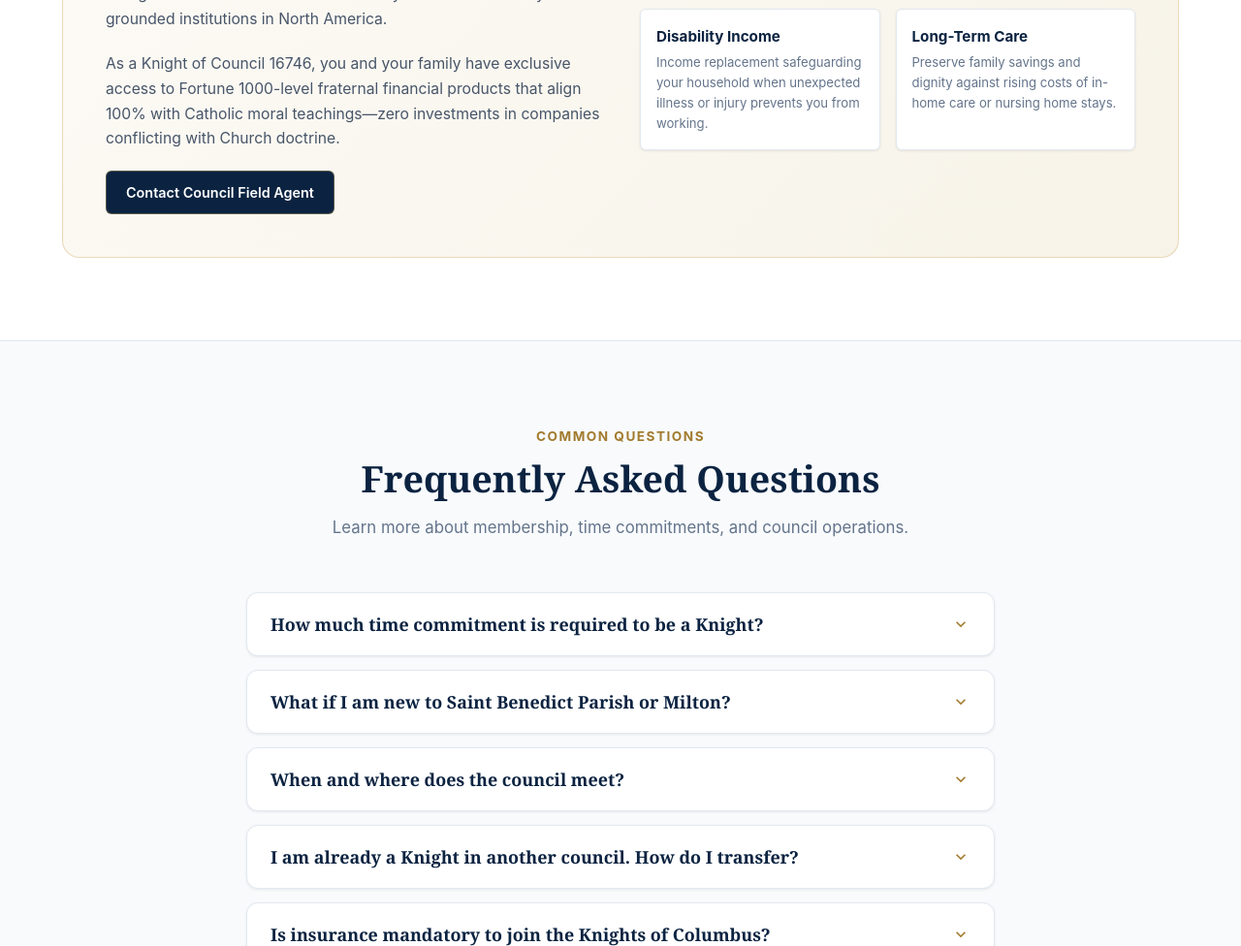
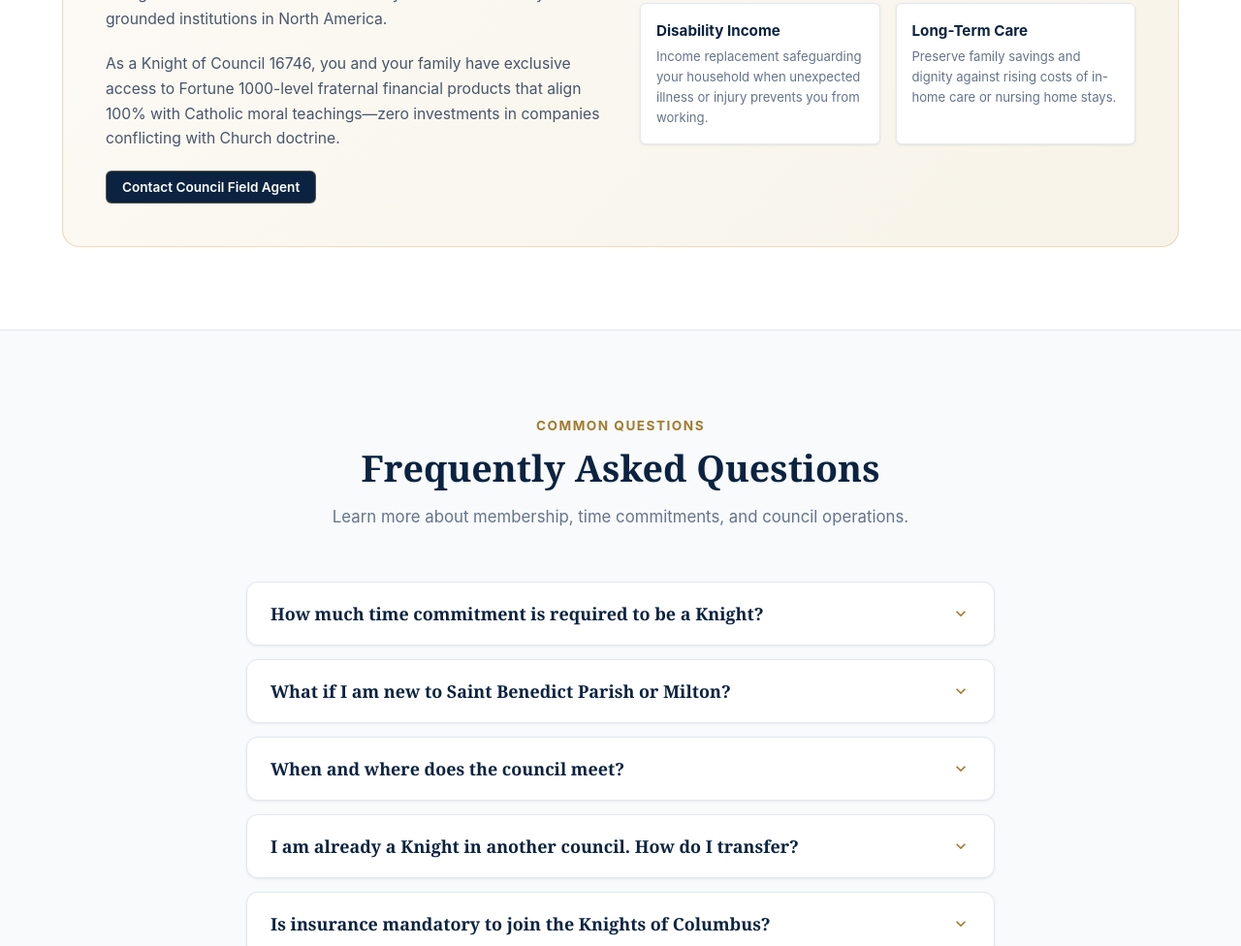
Before and after one commit to koc16746/milton, a plain HTML site: page index.html in a window 1280 px wide. Shown: the part 7190-8166 px from the top of the page at 97% size. Drawn offline with Linux system fonts and the light colour scheme.

Commit message:
Update index.html

```diff
--- a/index.html
+++ b/index.html
@@ -1897,7 +1897,7 @@ We look forward to celebrating the Christmas season with our parish families!
 
 <!-- 2. The Hidden QR Code Container -->
 <div id="qr-container" style="display: none; margin-top: 15px;">
-  <img src="images/my-qr-code.png" alt="Scan QR Code" width="200" height="200">
+  <img src="images/my-qr-code.jpg" alt="Scan QR Code" width="200" height="200">
 </div>
 
 <!-- 3. The Toggle Script -->
@@ -2123,8 +2123,9 @@ Let’s come together as a parish family and make this a joyful and memorable Ch
           <p>
             As a Knight of Council 16746, you and your family have exclusive access to Fortune 1000-level fraternal financial products that align 100% with Catholic moral teachings—zero investments in companies conflicting with Church doctrine.
           </p>
-          <a href="mailto:koc16746@gmail.com?subject=Fraternal%20Insurance%20Inquiry" class="btn btn-navy">
-            Contact Council Field Agent
+          <button class="btn btn-navy" style="font-size:0.85rem; padding:8px 16px;" onclick="openEventModal('src=images/InsuranceAC1.jpg')">Contact Council Field Agent</button>
+
+
           </a>
         </div>
 
```
